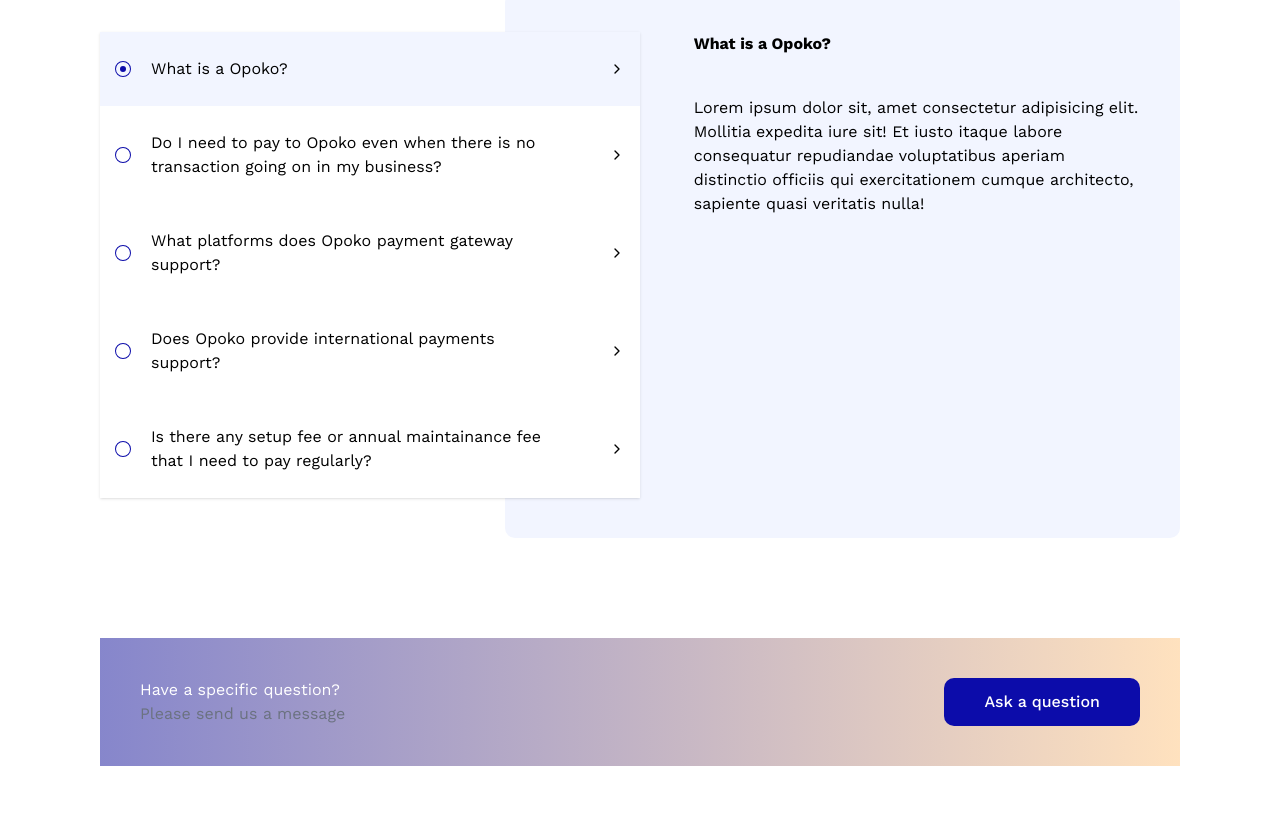
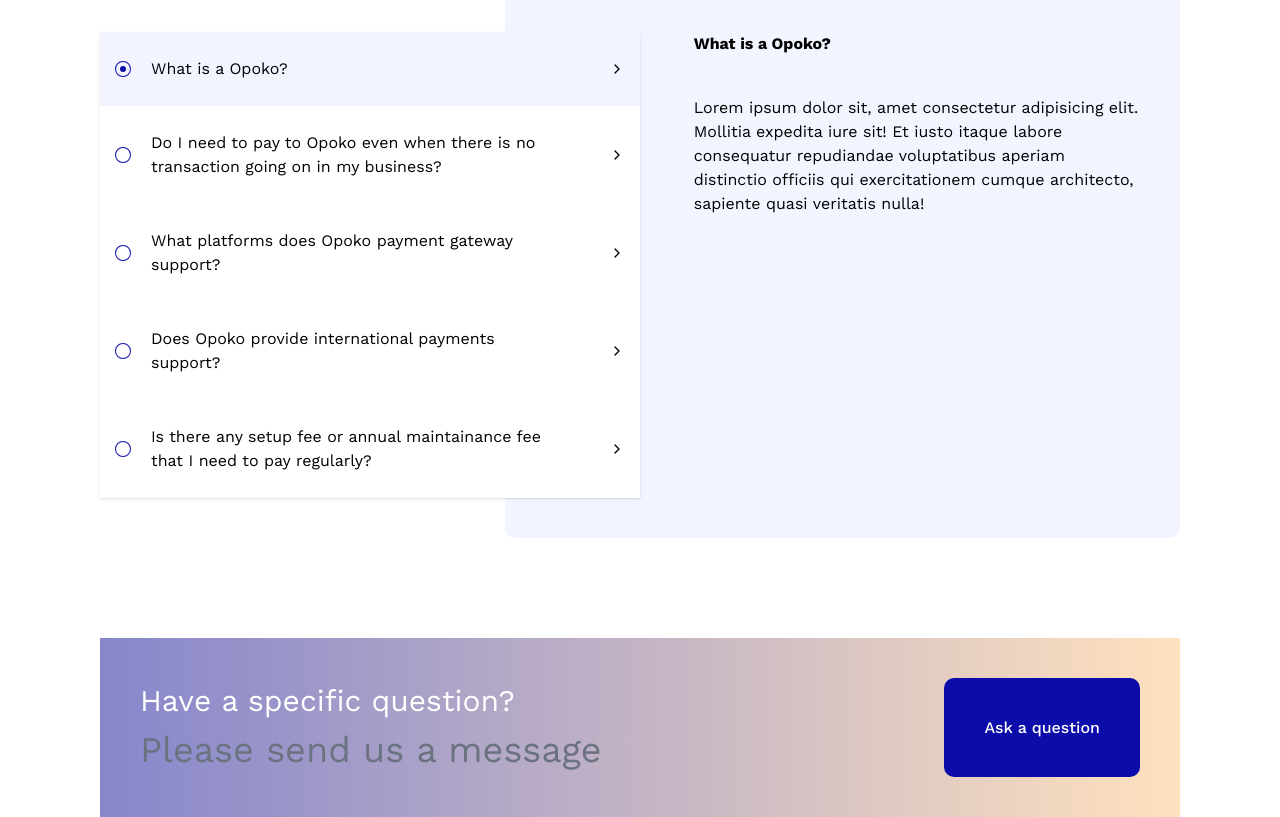
Before and after one commit to Niscolinx/opoko, a React (Vite) app: page /about-us in a window 1280 px wide. Shown: the part 1294-2111 px from the top of the page. Before the commit the page ends 2060 px from the top, so only its background shows below. Built offline with nearby package versions, Linux system fonts and the light colour scheme.

Commit message:
working on about us

```diff
--- a/src/pages/AboutUs.tsx
+++ b/src/pages/AboutUs.tsx
@@ -198,11 +198,11 @@ function AboutUs() {
           background: `linear-gradient(90deg, rgba(18, 18, 154, 0.51) 0%, rgba(255, 197, 128, 0.51) 100%)`,
         }}
       >
-        <div className='text-[3rem]'>
-          <p className='text-white'>Have a specific question?</p>
-          <p className='text-gray-500'>Please send us a message</p>
+        <div className="">
+          <p className="text-white text-[3rem]">Have a specific question?</p>
+          <p className="text-gray-500 text-[3.6rem]">Please send us a message</p>
         </div>
-        <button className='px-16 py-4 rounded-2xl bg-color-blue text-white font-medium'>
+        <button className="px-16 py-4 rounded-2xl bg-color-blue text-white font-medium">
           Ask a question
         </button>
       </section>
```
